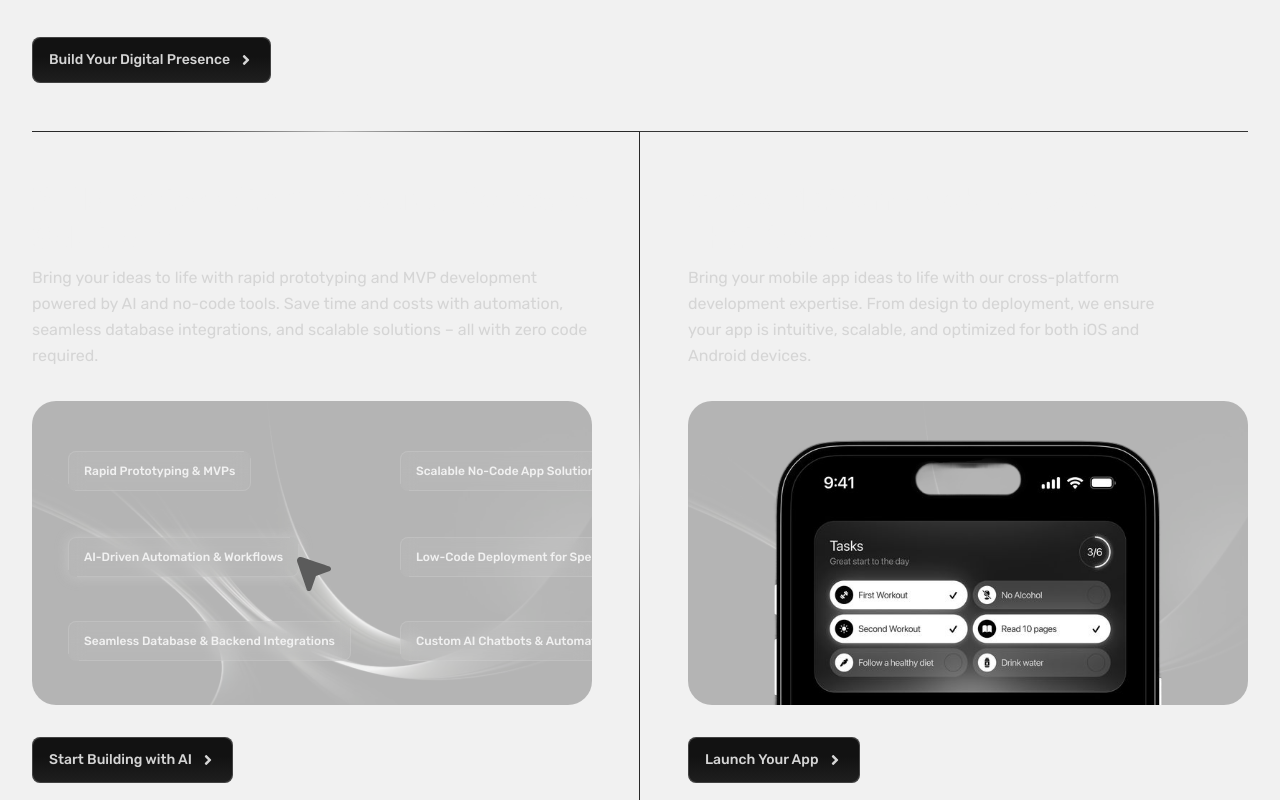
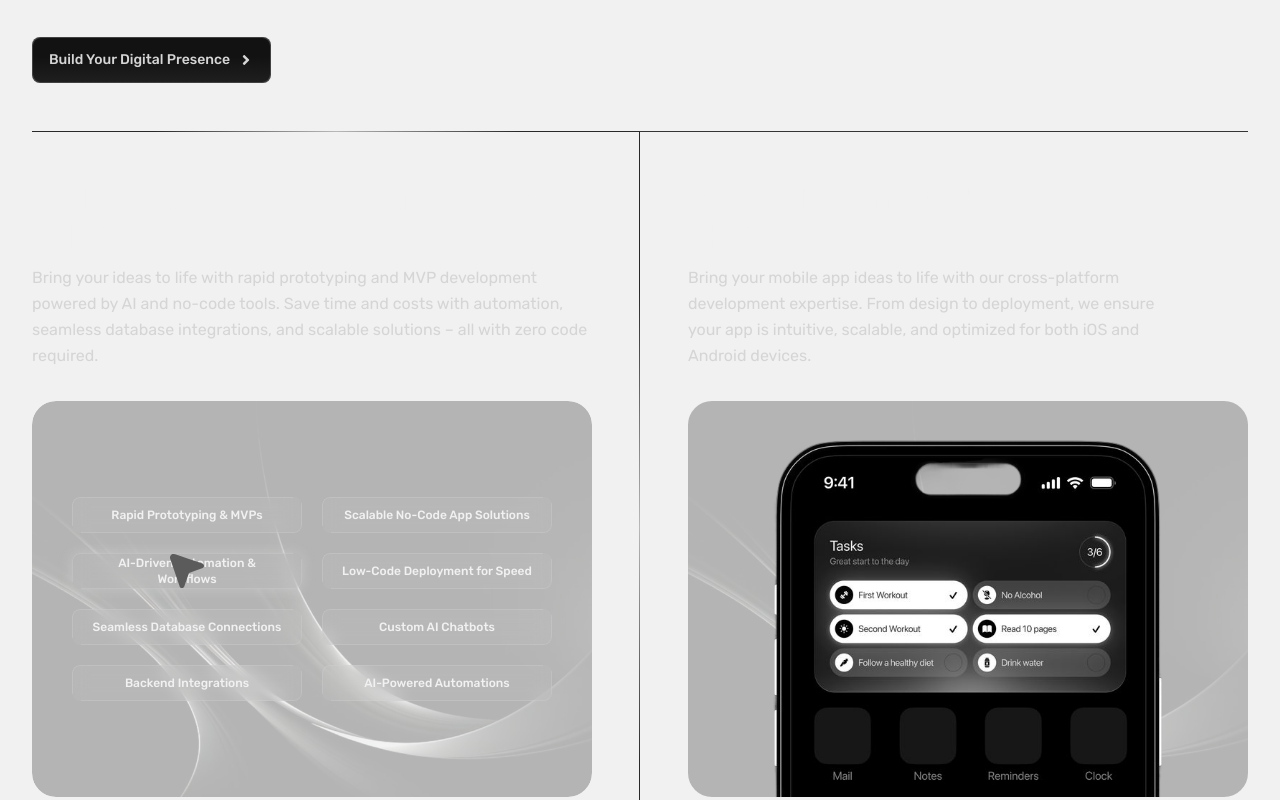
Before and after one commit to team-brillarix/brillarix-website, a Next.js app: page / in a window 1280 px wide. Shown: the part 3900-4700 px from the top of the page. Built offline with nearby package versions, Linux system fonts and the light colour scheme; no server answers.

Commit message:
Innovative Solution Changes for Responsiveness

```diff
--- a/src/components/InnovativeSolutions.tsx
+++ b/src/components/InnovativeSolutions.tsx
@@ -1,6 +1,6 @@
 'use client';
 
-import { useEffect, useState } from 'react';
+import { useEffect, useState, useRef } from 'react';
 import { motion } from 'framer-motion';
 
 import { Section } from '@/components/ui/Section';
@@ -23,6 +23,9 @@ import {
 export default function InnovativeSolutions() {
   const [activeFeatureIndex, setActiveFeatureIndex] = useState(animationSequence[0]);
   const [isParentInView, setIsParentInView] = useState(false);
+  const [cursorPosition, setCursorPosition] = useState({ top: 0, left: 0 });
+  const featureRefs = useRef<(HTMLDivElement | null)[]>([]);
+  const containerRef = useRef<HTMLDivElement | null>(null);
 
   useEffect(() => {
     let sequenceIndex = 0;
@@ -34,6 +37,37 @@ export default function InnovativeSolutions() {
 
     return () => clearInterval(interval);
   }, []);
+
+  useEffect(() => {
+    const updateCursorPosition = () => {
+      const activeRef = featureRefs.current[activeFeatureIndex];
+      const container = containerRef.current;
+
+      if (activeRef && container) {
+        const featureRect = activeRef.getBoundingClientRect();
+        const containerRect = container.getBoundingClientRect();
+
+        const top = featureRect.top - containerRect.top + featureRect.height / 2;
+        const left = featureRect.left - containerRect.left + featureRect.width / 2;
+
+        setCursorPosition({
+          top: (top / containerRect.height) * 100,
+          left: (left / containerRect.width) * 100,
+        });
+      }
+    };
+
+    const rafId = requestAnimationFrame(() => {
+      updateCursorPosition();
+    });
+
+    window.addEventListener('resize', updateCursorPosition);
+
+    return () => {
+      cancelAnimationFrame(rafId);
+      window.removeEventListener('resize', updateCursorPosition);
+    };
+  }, [activeFeatureIndex]);
 
   return (
     <Section
@@ -169,7 +203,7 @@ export default function InnovativeSolutions() {
         </div>
 
         <div className="grid grid-cols-1 lg:grid-cols-2 z-0 border-y border-gray-dark-4">
-          <div className="flex flex-col gap-6 sm:gap-8 py-12 pr-12 hover:icon-hover border-t-diamond-gradient">
+          <div className="flex flex-col gap-6 sm:gap-8 py-12 md:pr-12 hover:icon-hover border-t-diamond-gradient">
             <div className="flex flex-col gap-4 sm:gap-6">
               <Heading
                 variant="h4"
@@ -184,8 +218,8 @@ export default function InnovativeSolutions() {
               </Heading>
             </div>
 
-            <div className="relative grid grid-cols-2 grid-rows-3 gap-x-17 gap-y-13 p-10 rounded-3xl h-76 overflow-hidden gap-4">
-              <div className="absolute inset-0 -z-10">
+            <div className="relative rounded-3xl overflow-visible sm:overflow-hidden p-4 sm:p-6 md:p-8 lg:p-10 flex-1 min-h-0">
+              <div className="absolute inset-0 -z-10 rounded-3xl overflow-hidden">
                 <Image
                   src="/innovative-solutions/bg-style-left.png"
                   alt="background style left"
@@ -195,20 +229,35 @@ export default function InnovativeSolutions() {
                   className="object-cover w-full h-full opacity-25"
                 />
               </div>
+              <div ref={containerRef} className="relative z-10 h-fit lg:h-full flex items-center justify-center">
+                <div className="grid grid-cols-1 items-center sm:grid-cols-2 auto-rows-auto sm:grid-rows-3 gap-3 sm:gap-5 w-full">
                   {noCodeFeatures.map((feature, index) => {
                     const isActive = index === activeFeatureIndex;
 
                     return (
                       <div
                         key={feature.text}
-                    className={`absolute z-10 h-10 whitespace-nowrap w-fit text-xs font-medium text-gray-light-1 backdrop-blur-sm corner-border ${feature.top} ${feature.left} py-3 px-4 rounded-lg bg-[#D1D1D1]/10 hover:shadow-[0_0_14px_0_rgba(249,249,249,0.25)] transition-shadow duration-300 ${isActive ? 'shadow-[0_0_14px_0_rgba(249,249,249,0.25)]' : ''}`}
+                        ref={(el) => {
+                          featureRefs.current[index] = el;
+                        }}
+                        className={`relative flex items-center justify-center h-7.5 sm:h-9 text-2.5 sm:text-xs md:text-xs font-medium text-gray-light-1 backdrop-blur-sm corner-border px-2 md:px-3 lg:px-4 rounded-lg bg-[#D1D1D1]/10 hover:shadow-[0_0_14px_0_rgba(249,249,249,0.25)] transition-shadow duration-300 overflow-hidden ${isActive ? 'shadow-[0_0_14px_0_rgba(249,249,249,0.25)]' : ''}`}
                       >
+                        <p className="text-center max-w-full line-clamp-2 sm:line-clamp-3 break-words">
                           {feature.text}
+                        </p>
+                      </div>
+                    );
+                  })}
+                </div>
 
-                    {isActive && (
+                {activeFeatureIndex !== null && cursorPosition.top > 0 && (
                   <motion.div
                     layoutId="no-code-cursor"
-                        className="pointer-events-none absolute top-5 -right-8 z-50"
+                    className="pointer-events-none absolute z-9999 -translate-x-1/2 -translate-y-1/2"
+                    style={{
+                      top: `${cursorPosition.top}%`,
+                      left: `${cursorPosition.left}%`,
+                    }}
                     transition={{ type: 'spring', stiffness: 120, damping: 18 }}
                   >
                     <Image
@@ -217,13 +266,11 @@ export default function InnovativeSolutions() {
                       height={34}
                       width={34}
                       priority
-                          className="object-cover"
+                      className="object-contain w-[clamp(20px,3vw,34px)] h-[clamp(20px,3vw,34px)]"
                     />
                   </motion.div>
                 )}
               </div>
-                );
-              })}
             </div>
 
             <Button
@@ -236,7 +283,7 @@ export default function InnovativeSolutions() {
             </Button>
           </div>
 
-          <div className="flex flex-col border-l-diamond-gradient gap-6 sm:gap-8 py-12 pl-12 border-b-diamond-gradient">
+          <div className="flex flex-col border-l-diamond-gradient gap-6 sm:gap-8 py-12 md:pl-12 border-b-diamond-gradient">
             <div className="flex flex-col gap-4 sm:gap-6 pr-20">
               <Heading
                 variant="h4"
@@ -251,7 +298,7 @@ export default function InnovativeSolutions() {
               </Heading>
             </div>
 
-            <div className="relative h-76 rounded-3xl overflow-hidden lg:mx-0">
+            <div className="relative rounded-3xl overflow-hidden lg:mx-0 flex-1">
               <div className="absolute inset-0 -z-10">
                 <Image
                   src="/innovative-solutions/bg-style-left.png"
@@ -265,7 +312,7 @@ export default function InnovativeSolutions() {
               </div>
 
               <div className="relative flex items-center justify-center h-full">
-                <div className="w-132 h-full">
+                <div className="max-w-132">
                   <Image
                     src="/innovative-solutions/bg-mobile.png"
                     alt="mobile app screenshot"
--- a/src/constants/InnovativeSolutions.ts
+++ b/src/constants/InnovativeSolutions.ts
@@ -12,34 +12,28 @@ export const sidebarItems = [
 export const noCodeFeatures = [
   {
     text: 'Rapid Prototyping & MVPs',
-    top: 'top-12.5',
-    left: 'left-9',
   },
   {
     text: 'Scalable No-Code App Solutions',
-    top: 'top-12.5',
-    left: 'left-92',
   },
   {
     text: 'AI-Driven Automation & Workflows',
-    top: 'top-34',
-    left: 'left-9',
   },
   {
     text: 'Low-Code Deployment for Speed',
-    top: 'top-34',
-    left: 'left-92',
   },
   {
-    text: 'Seamless Database & Backend Integrations',
-    top: 'top-55',
-    left: 'left-9',
+    text: 'Seamless Database Connections',
   },
   {
-    text: 'Custom AI Chatbots & Automations',
-    top: 'top-55',
-    left: 'left-92',
+    text: 'Custom AI Chatbots',
   },
+  {
+    text: 'Backend Integrations',
+  },
+  {
+    text: 'AI-Powered Automations',
+  }
 ];
 
 export const animationSequence = [2, 1, 5, 2];
```
Lines whose indentation alone changed are shown as unchanged.
